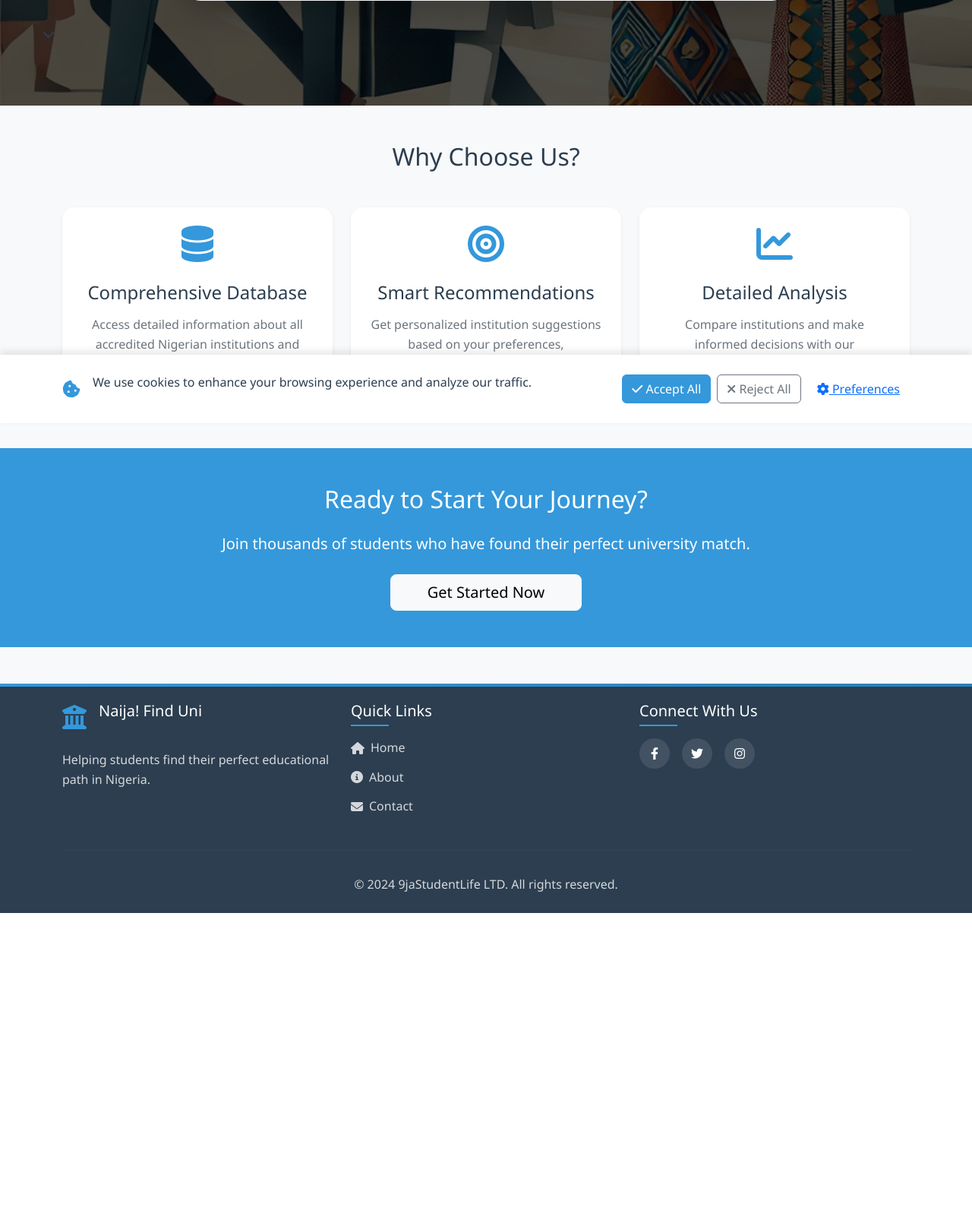
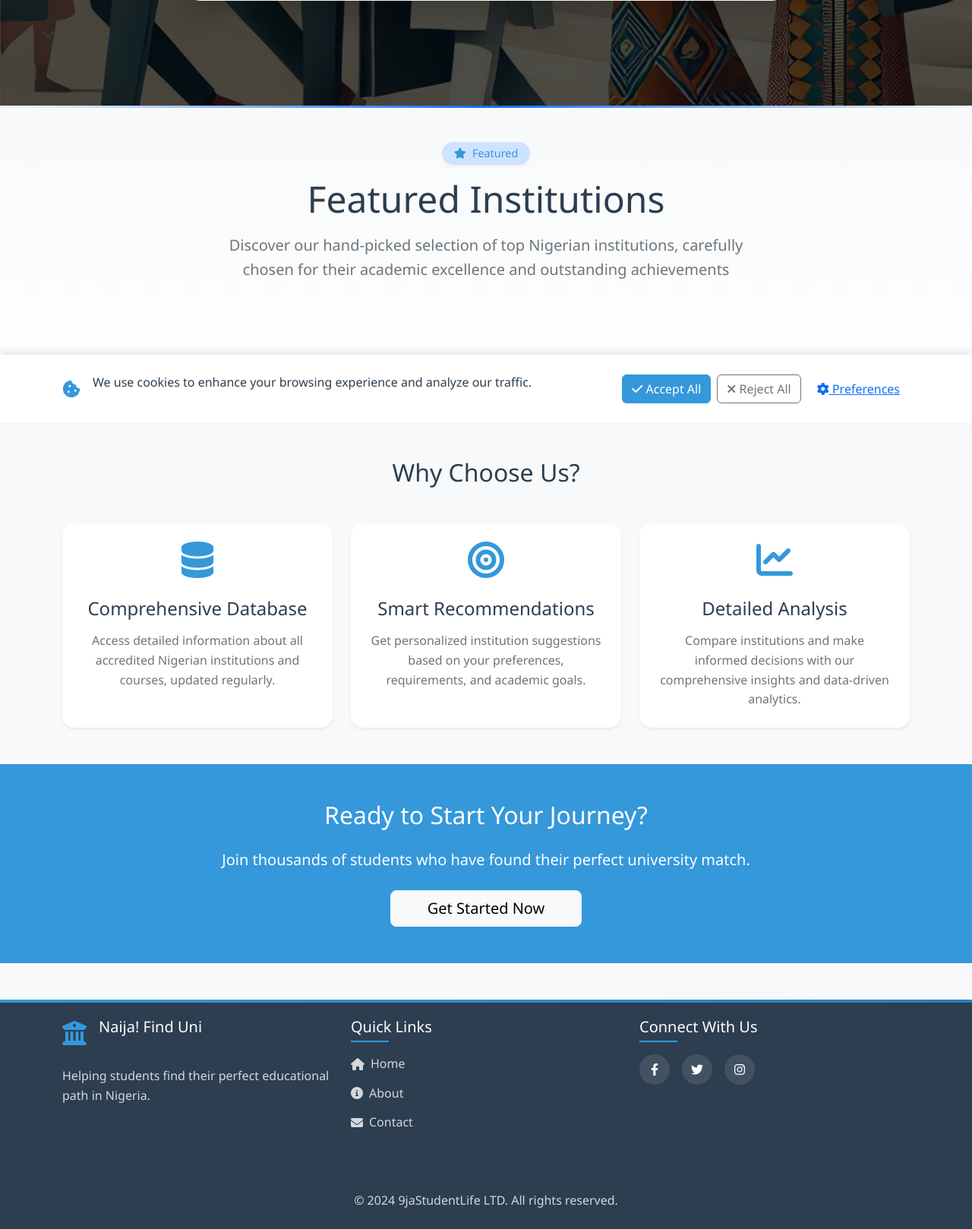
Before and after one commit to nonsonwune/ibass, a Flask app: page / in a window 1280 px wide. Shown: the part 1043-2661 px from the top of the page at 76% size. Before the commit the page ends 2245 px from the top, so only its background shows below. Run offline with Flask 3, Linux system fonts and the light colour scheme; data that the repository does not hold is empty; some libraries are stand-ins or nearby versions.

Commit message:
featured

```diff
--- a/app/models/university.py
+++ b/app/models/university.py
@@ -57,6 +57,7 @@ class University(BaseModel):
     website = db.Column(db.String(255))
     established = db.Column(db.Integer)
     abbrv = db.Column(db.String(255))  # Added this column to match database schema
+    is_featured = db.Column(db.Boolean, default=False, nullable=False)
     search_vector = db.Column(TSVECTOR)
 
     # Update relationships to use back_populates instead of backref
--- /dev/null
+++ b/app/static/css/featured.css
@@ -0,0 +1,170 @@
+/* Featured Institutions Styles */
+.featured-section {
+    position: relative;
+    background: linear-gradient(to bottom, #f8f9fa, #ffffff);
+    overflow: hidden;
+}
+
+/* Decorative Elements */
+.featured-section::before {
+    content: '';
+    position: absolute;
+    top: 0;
+    left: 0;
+    right: 0;
+    height: 3px;
+    background: linear-gradient(to right, transparent, var(--bs-primary), transparent);
+}
+
+.section-badge .badge {
+    font-size: 0.9rem;
+    font-weight: 500;
+    box-shadow: 0 2px 4px rgba(0,0,0,0.05);
+}
+
+/* Enhanced Loading Animation */
+.loading-pulse {
+    width: 60px;
+    height: 60px;
+    border-radius: 50%;
+    background: var(--bs-primary);
+    margin: 0 auto;
+    animation: pulse 1.5s ease-in-out infinite;
+}
+
+@keyframes pulse {
+    0% { transform: scale(0.95); opacity: 0.5; }
+    50% { transform: scale(1.05); opacity: 0.8; }
+    100% { transform: scale(0.95); opacity: 0.5; }
+}
+
+/* Enhanced Grid Layout */
+.featured-grid {
+    display: grid;
+    grid-template-columns: repeat(auto-fit, minmax(300px, 1fr));
+    gap: 1.5rem;
+    opacity: 0;
+    transform: translateY(20px);
+    transition: all 0.5s ease-out;
+}
+
+.featured-grid.loaded {
+    opacity: 1;
+    transform: translateY(0);
+}
+
+/* Enhanced Institution Card */
+.institution-card {
+    background: #fff;
+    border-radius: 1rem;
+    overflow: hidden;
+    box-shadow: 0 4px 6px rgba(0,0,0,0.05);
+    transition: all 0.3s ease;
+    position: relative;
+}
+
+.institution-card:hover {
+    transform: translateY(-5px);
+    box-shadow: 0 12px 20px rgba(0,0,0,0.1);
+}
+
+.institution-header {
+    position: relative;
+    padding: 2rem;
+    background: var(--bs-primary-bg-subtle);
+    border-bottom: 1px solid rgba(0,0,0,0.05);
+}
+
+.institution-icon {
+    width: 64px;
+    height: 64px;
+    display: flex;
+    align-items: center;
+    justify-content: center;
+    background: #fff;
+    border-radius: 16px;
+    margin-bottom: 1rem;
+    box-shadow: 0 4px 6px rgba(0,0,0,0.05);
+}
+
+.institution-body {
+    padding: 1.5rem;
+}
+
+.institution-stat {
+    display: flex;
+    align-items: center;
+    margin-bottom: 0.75rem;
+    color: var(--bs-gray-700);
+}
+
+.institution-stat i {
+    width: 24px;
+    margin-right: 0.75rem;
+    color: var(--bs-primary);
+}
+
+/* Enhanced Navigation Controls */
+.featured-controls {
+    margin-top: 3rem;
+}
+
+.featured-controls button {
+    width: 40px;
+    height: 40px;
+    padding: 0;
+    display: inline-flex;
+    align-items: center;
+    justify-content: center;
+    transition: all 0.2s ease;
+}
+
+.featured-controls button:hover {
+    background-color: var(--bs-primary);
+    color: #fff;
+}
+
+.featured-pagination {
+    display: flex;
+    gap: 0.5rem;
+}
+
+.pagination-dot {
+    width: 8px;
+    height: 8px;
+    border-radius: 50%;
+    background-color: var(--bs-gray-300);
+    transition: all 0.2s ease;
+    cursor: pointer;
+}
+
+.pagination-dot.active {
+    width: 24px;
+    border-radius: 4px;
+    background-color: var(--bs-primary);
+}
+
+/* Responsive Adjustments */
+@media (max-width: 768px) {
+    .featured-grid {
+        grid-template-columns: 1fr;
+        padding: 0 1rem;
+    }
+
+    .institution-card {
+        max-width: 500px;
+        margin: 0 auto;
+    }
+}
+
+/* Loading Skeleton Animation */
+@keyframes shimmer {
+    0% { background-position: -1000px 0; }
+    100% { background-position: 1000px 0; }
+}
+
+.skeleton {
+    background: linear-gradient(90deg, #f0f0f0 25%, #e0e0e0 50%, #f0f0f0 75%);
+    background-size: 1000px 100%;
+    animation: shimmer 2s infinite;
+}
--- /dev/null
+++ b/app/static/js/featured.js
@@ -0,0 +1,66 @@
+// Featured institutions functionality
+function initFeaturedInstitutions() {
+    const container = document.getElementById('featuredInstitutions');
+    const loadingPlaceholder = document.getElementById('loadingPlaceholder');
+
+    function createInstitutionCard(institution) {
+        return `
+            <div class="col-md-6 col-lg-4" data-aos="fade-up" data-aos-delay="100">
+                <div class="institution-card h-100 bg-white rounded-4 shadow-sm p-4">
+                    <div class="d-flex align-items-center mb-3">
+                        <div class="institution-icon me-3">
+                            <i class="fas fa-university text-primary fa-2x"></i>
+                        </div>
+                        <h3 class="h5 mb-0">${institution.name}</h3>
+                    </div>
+                    <div class="institution-details">
+                        <p class="mb-2">
+                            <i class="fas fa-map-marker-alt text-muted me-2"></i>
+                            ${institution.state}
+                        </p>
+                        <p class="mb-2">
+                            <i class="fas fa-graduation-cap text-muted me-2"></i>
+                            ${institution.type}
+                        </p>
+                        <p class="mb-0">
+                            <i class="fas fa-book text-muted me-2"></i>
+                            ${institution.courses_count} Courses
+                        </p>
+                    </div>
+                    <a href="/institution/${institution.id}"
+                       class="btn btn-outline-primary mt-3">
+                        Learn More
+                    </a>
+                </div>
+            </div>
+        `;
+    }
+
+    // Fetch and render featured institutions
+    fetch('/api/featured-institutions')
+        .then(response => response.json())
+        .then(data => {
+            if (data.status === 'success') {
+                loadingPlaceholder.style.display = 'none';
+                const institutionsHtml = data.institutions
+                    .map(createInstitutionCard)
+                    .join('');
+                container.innerHTML = institutionsHtml;
+                // Reinitialize AOS for new elements
+                AOS.refresh();
+            } else {
+                throw new Error(data.message);
+            }
+        })
+        .catch(error => {
+            loadingPlaceholder.innerHTML = `
+                <div class="alert alert-danger" role="alert">
+                    Failed to load featured institutions. Please try again later.
+                </div>
+            `;
+            console.error('Error:', error);
+        });
+}
+
+// Initialize when document is ready
+document.addEventListener('DOMContentLoaded', initFeaturedInstitutions);
--- a/app/static/js/home.js
+++ b/app/static/js/home.js
@@ -13,7 +13,13 @@ const DOM = {
     step2: document.getElementById("step2"),
     courseSuggestions: document.getElementById("courseSuggestions"),
     scrollPrompt: document.querySelector(".scroll-prompt"),
-    selectedTypesContainer: document.querySelector(".selected-types")
+    selectedTypesContainer: document.querySelector(".selected-types"),
+    featuredSection: document.getElementById("featuredSection"),
+    featuredGrid: document.getElementById("featuredInstitutions"),
+    featuredPagination: document.getElementById("featuredPagination"),
+    featuredPrev: document.getElementById("prevFeatured"),
+    featuredNext: document.getElementById("nextFeatured"),
+    loadingPlaceholder: document.getElementById("loadingPlaceholder")
 };
 
 // Define state management
@@ -409,6 +415,168 @@ const NAVIGATION_HANDLER = {
     }
 };
 
+const FEATURED_HANDLER = {
+    currentPage: 0,
+    itemsPerPage: 3,
+    institutions: [],
+
+    async loadFeaturedInstitutions() {
+        try {
+            if (DOM.loadingPlaceholder) {
+                DOM.loadingPlaceholder.style.display = 'block';
+            }
+            if (DOM.featuredGrid) {
+                DOM.featuredGrid.style.display = 'none';
+            }
+
+            const response = await fetch("/api/featured-institutions");
+            if (!response.ok) throw new Error(`HTTP error! status: ${response.status}`);
+
+            const data = await response.json();
+            console.log("Featured institutions data:", data);
+
+            if (data.status === 'success' && Array.isArray(data.institutions)) {
+                this.institutions = data.institutions;
+            } else {
+                throw new Error('Invalid data format from API');
+            }
+
+            if (DOM.loadingPlaceholder) {
+                DOM.loadingPlaceholder.style.display = 'none';
+            }
+            if (DOM.featuredGrid) {
+                DOM.featuredGrid.style.display = 'grid';
+            }
+
+            this.renderInstitutions();
+            this.setupPagination();
+            this.initializeObserver();
+        } catch (error) {
+            console.error("Error loading featured institutions:", error);
+            if (DOM.loadingPlaceholder) {
+                DOM.loadingPlaceholder.style.display = 'none';
+            }
+            if (DOM.featuredGrid) {
+                UTILS.showError(
+                    "Failed to load featured institutions. Please refresh the page.",
+                    DOM.featuredGrid
+                );
+            }
+        }
+    },
+
+    renderInstitutions() {
+        if (!DOM.featuredGrid || !Array.isArray(this.institutions)) return;
+
+        const start = this.currentPage * this.itemsPerPage;
+        const end = start + this.itemsPerPage;
+        const pageInstitutions = this.institutions.slice(start, end);
+
+        DOM.featuredGrid.innerHTML = pageInstitutions.map(institution => `
+            <div class="institution-card" data-aos="fade-up">
+                <div class="institution-header">
+                    <div class="institution-icon">
+                        <i class="fas fa-university"></i>
+                    </div>
+                    <h3 class="h5 mb-2">${institution.name}</h3>
+                    <div class="section-badge">
+                        <span class="badge bg-primary">${institution.type}</span>
+                    </div>
+                </div>
+                <div class="institution-body">
+                    <div class="institution-stat">
+                        <i class="fas fa-map-marker-alt"></i>
+                        <span>${institution.state}</span>
+                    </div>
+                    <div class="institution-stat">
+                        <i class="fas fa-book"></i>
+                        <span>${institution.courses_count} Courses</span>
+                    </div>
+                    <a href="/institution/${institution.id}" class="btn btn-primary mt-3 w-100">
+                        View Details
+                    </a>
+                </div>
+            </div>
+        `).join('');
+
+        // Trigger AOS animations
+        if (window.AOS) {
+            window.AOS.refresh();
+        }
+    },
+
+    setupPagination() {
+        if (!DOM.featuredPagination) return;
+
+        const totalPages = Math.ceil(this.institutions.length / this.itemsPerPage);
+        DOM.featuredPagination.innerHTML = Array.from({ length: totalPages }, (_, i) => `
+            <div class="pagination-dot ${i === this.currentPage ? 'active' : ''}"
+                 data-page="${i}"
+                 role="button"
+                 tabindex="0"
+                 aria-label="Page ${i + 1}">
+            </div>
+        `).join('');
+
+        DOM.featuredPagination.addEventListener('click', (e) => {
+            const dot = e.target.closest('.pagination-dot');
+            if (dot) {
+                this.currentPage = parseInt(dot.dataset.page);
+                this.updateUI();
+            }
+        });
+
+        // Update navigation buttons state
+        if (DOM.featuredPrev) {
+            DOM.featuredPrev.disabled = this.currentPage === 0;
+        }
+        if (DOM.featuredNext) {
+            DOM.featuredNext.disabled = this.currentPage === totalPages - 1;
+        }
+    },
+
+    updateUI() {
+        this.renderInstitutions();
+        this.setupPagination();
+    },
+
+    initializeObserver() {
+        if (!DOM.featuredSection || !window.IntersectionObserver) return;
+
+        const observer = new IntersectionObserver((entries) => {
+            entries.forEach(entry => {
+                if (entry.isIntersecting) {
+                    DOM.featuredGrid.classList.add('loaded');
+                    observer.unobserve(entry.target);
+                }
+            });
+        }, { threshold: 0.1 });
+
+        observer.observe(DOM.featuredSection);
+    },
+
+    setupEventListeners() {
+        if (DOM.featuredPrev) {
+            DOM.featuredPrev.addEventListener('click', () => {
+                if (this.currentPage > 0) {
+                    this.currentPage--;
+                    this.updateUI();
+                }
+            });
+        }
+
+        if (DOM.featuredNext) {
+            DOM.featuredNext.addEventListener('click', () => {
+                const totalPages = Math.ceil(this.institutions.length / this.itemsPerPage);
+                if (this.currentPage < totalPages - 1) {
+                    this.currentPage++;
+                    this.updateUI();
+                }
+            });
+        }
+    }
+};
+
 // Finally, add the event listener
 document.addEventListener("DOMContentLoaded", function () {
     console.log("DOM Content Loaded");
@@ -445,4 +613,8 @@ document.addEventListener("DOMContentLoaded", function () {
     if (DOM.findInstitutionBtn) {
         COURSE_HANDLER.setupFindInstitutionButton();
     }
+
+    // Initialize featured institutions
+    FEATURED_HANDLER.loadFeaturedInstitutions();
+    FEATURED_HANDLER.setupEventListeners();
 });
--- a/app/templates/home.html
+++ b/app/templates/home.html
@@ -7,6 +7,7 @@
 <!-- Include additional CSS files -->
 <link rel="stylesheet" href="{{ url_for('static', filename='css/home.css') }}">
 <link rel="stylesheet" href="https://cdnjs.cloudflare.com/ajax/libs/aos/2.3.4/aos.css">
+<link href="{{ url_for('static', filename='css/featured.css') }}" rel="stylesheet">
 {% endblock %}
 
 {% block content %}
@@ -158,6 +159,50 @@
   </div>
 </section>
 
+<!-- Enhanced Featured Institutions Section -->
+<section class="featured-section py-5" id="featuredSection">
+  <div class="container">
+      <!-- Enhanced Header with Decorative Elements -->
+      <div class="featured-header text-center mb-5" data-aos="fade-up">
+          <div class="section-badge mb-3">
+              <span class="badge bg-primary-subtle text-primary px-3 py-2 rounded-pill">
+                  <i class="fas fa-star me-2"></i>Featured
+              </span>
+          </div>
+          <h2 class="display-5 mb-3">Featured Institutions</h2>
+          <p class="lead text-muted col-md-8 mx-auto">
+              Discover our hand-picked selection of top Nigerian institutions, carefully chosen for their academic excellence and outstanding achievements
+          </p>
+      </div>
+
+      <!-- Enhanced Loading State -->
+      <div id="loadingPlaceholder" class="py-5">
+          <div class="loading-wrapper text-center">
+              <div class="loading-pulse mb-3"></div>
+              <p class="text-muted">Discovering exceptional institutions...</p>
+          </div>
+      </div>
+
+      <!-- Enhanced Grid Layout -->
+      <div class="featured-grid" id="featuredInstitutions">
+          <!-- Cards will be inserted here via JavaScript -->
+      </div>
+
+      <!-- Enhanced Navigation Controls -->
+      <div class="featured-controls text-center mt-5" data-aos="fade-up">
+          <button class="btn btn-outline-primary rounded-circle me-2" id="prevFeatured" aria-label="Previous institutions">
+              <i class="fas fa-chevron-left"></i>
+          </button>
+          <div class="featured-pagination d-inline-flex align-items-center mx-3" role="navigation">
+              <!-- Pagination dots will be inserted here -->
+          </div>
+          <button class="btn btn-outline-primary rounded-circle ms-2" id="nextFeatured" aria-label="Next institutions">
+              <i class="fas fa-chevron-right"></i>
+          </button>
+      </div>
+  </div>
+</section>
+
 <section class="features-section py-5 bg-light">
   <div class="container">
     <h2 class="text-center mb-5" data-aos="fade-up">Why Choose Us?</h2>
@@ -223,4 +268,5 @@
   });
 </script>
 <script defer src="{{ url_for('static', filename='js/home.js') }}"></script>
+<script src="{{ url_for('static', filename='js/featured.js') }}"></script>
 {% endblock %}
--- a/app/templates/institution_details.html
+++ b/app/templates/institution_details.html
@@ -346,7 +346,7 @@
     <!-- Community Discussion Section -->
     <div class="card shadow-sm mt-4">
         <div class="card-header bg-gradient d-flex justify-content-between align-items-center py-3">
-            <h2 class="h5 mb-0">
+            <h2 class="h5 mb-0 text-secondary">
                 <i class="fas fa-comments me-2 text-primary"></i>Community Discussion
             </h2>
             {% if current_user.is_authenticated %}
--- a/app/views/api.py
+++ b/app/views/api.py
@@ -1119,3 +1119,53 @@ def add_institution_comment(id):
         current_app.logger.error(f"Error adding comment: {str(e)}")
         flash('An error occurred while adding your comment', 'danger')
         return redirect(url_for('university.institution_details', id=id))
+
+@bp.route('/featured-institutions')
+def get_featured_institutions():
+    try:
+        current_app.logger.debug("Fetching featured institutions")
+
+        # Query featured institutions
+        featured = University.query\
+            .filter_by(is_featured=True)\
+            .join(State, University.state_id == State.id)\
+            .join(ProgrammeType, University.programme_type_id == ProgrammeType.id)\
+            .options(
+                joinedload(University.state_info),
+                joinedload(University.programme_type_info)
+            )\
+            .order_by(func.random())\
+            .limit(6)\
+            .all()
+
+        current_app.logger.debug(f"Found {len(featured)} featured institutions")
+
+        # Transform to response format
+        institutions = []
+        for inst in featured:
+            try:
+                institution = {
+                    'id': inst.id,
+                    'name': inst.university_name,
+                    'state': inst.state_info.name if inst.state_info else 'Unknown',
+                    'type': inst.programme_type_info.name if inst.programme_type_info else 'Unknown',
+                    'courses_count': len(inst.courses) if hasattr(inst, 'courses') else 0
+                }
+                institutions.append(institution)
+            except Exception as inst_error:
+                current_app.logger.error(f"Error processing institution {inst.id}: {str(inst_error)}")
+                continue
+
+        current_app.logger.debug(f"Processed {len(institutions)} institutions successfully")
+
+        return jsonify({
+            'status': 'success',
+            'institutions': institutions
+        })
+    except Exception as e:
+        current_app.logger.error(f"Error fetching featured institutions: {str(e)}", exc_info=True)
+        return jsonify({
+            'status': 'error',
+            'message': 'Failed to fetch featured institutions',
+            'details': str(e) if current_app.debug else None
+        }), 500
```
Also changed, not shown: migrations/versions/add_course_materialized_view.py (+11 -4 lines), migrations/versions/add_course_search_indexes.py (+11 -4 lines), migrations/versions/add_featured_to_university.py (added, +20 -0 lines), migrations/versions/add_special_requirements.py (+5 -5 lines), migrations/versions/add_university_id_to_comment.py (+5 -6 lines).
